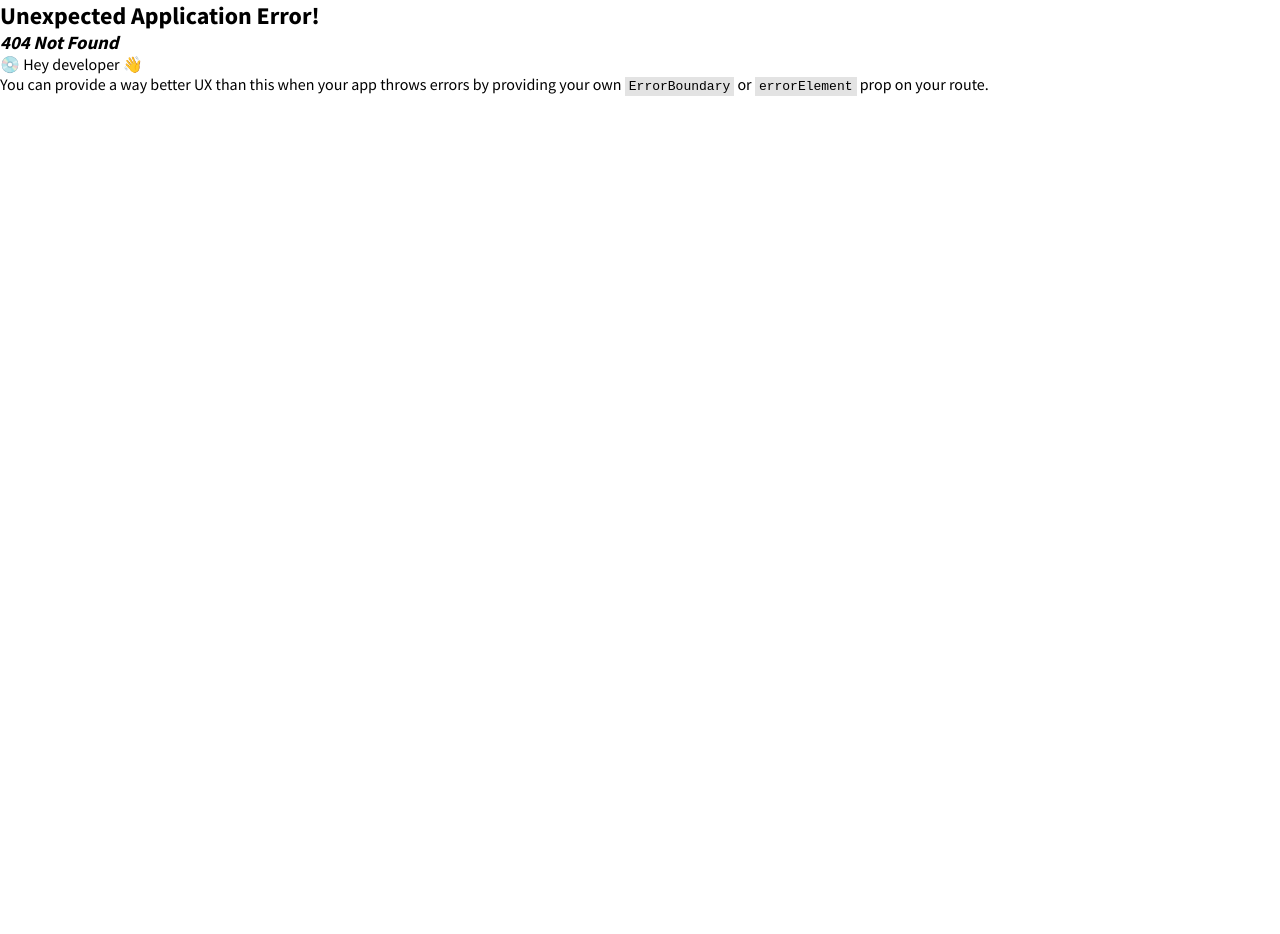
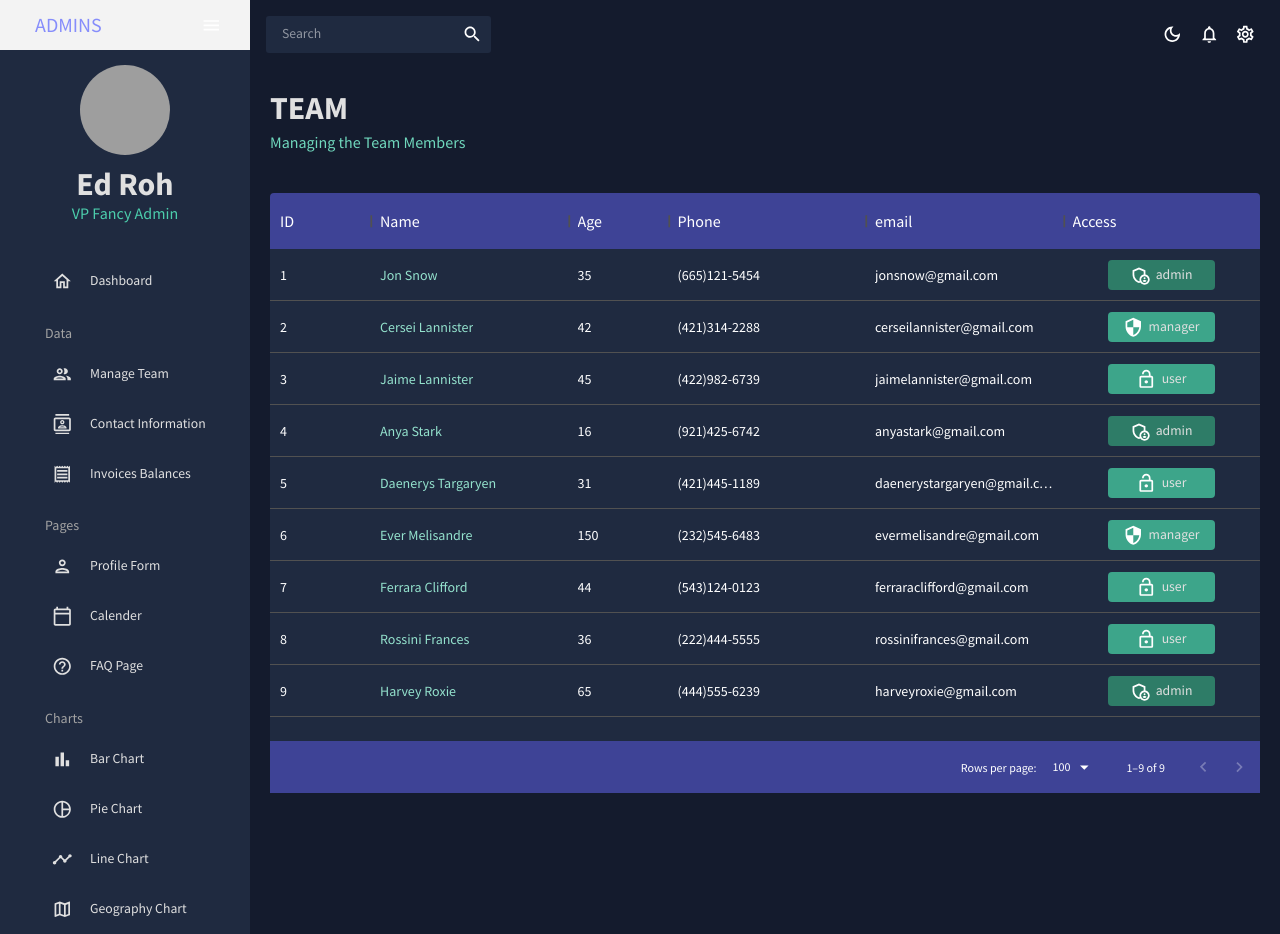
Before and after one commit to habiburrahman26/dashboard-with-material-ui, a React (Vite) app: page /team in a window 1280 px wide. Before the commit this address had no page. Before the commit the page ends 800 px from the top, so only its background shows below. Built offline with nearby package versions, Linux system fonts and the light colour scheme; grey boxes are pictures that could not be loaded.

Commit message:
team page design complete

```diff
--- a/src/main.jsx
+++ b/src/main.jsx
@@ -4,6 +4,7 @@
 import Dashboard from './scenes/dashboard';
 import { createBrowserRouter, RouterProvider } from 'react-router-dom';
 import App from './App';
+import Team from './scenes/team';
 
 const router = createBrowserRouter([
   {
@@ -14,6 +15,10 @@
         path: '/',
         element: <Dashboard />,
       },
+      {
+        path: '/team',
+        element: <Team />,
+      },
     ],
   },
 ]);
--- /dev/null
+++ b/src/scenes/team/index.jsx
@@ -0,0 +1,110 @@
+import { Box, Typography, useTheme } from '@mui/material';
+import { DataGrid } from '@mui/x-data-grid';
+import { mockDataTeam } from '../../data/mockData';
+import AdminPanelSettingsOutlinedIcon from '@mui/icons-material/AdminPanelSettingsOutlined';
+import LockOpenOutlinedIcon from '@mui/icons-material/LockOpenOutlined';
+import SecurityOutlinedIcon from '@mui/icons-material/SecurityOutlined';
+import Header from '../../components/Header';
+import { colors } from '@mui/material';
+import { tokens } from '../../theme';
+
+const Team = () => {
+  const theme = useTheme();
+  const colors = tokens(theme.palette.mode);
+
+  const columns = [
+    {
+      field: 'id',
+      headerName: 'ID',
+    },
+    {
+      field: 'name',
+      headerName: 'Name',
+      flex: 1,
+      cellClassName: 'name-column--cell',
+    },
+    {
+      field: 'age',
+      headerName: 'Age',
+      type: 'number',
+      headerAlign: 'left',
+      align: 'left',
+    },
+    {
+      field: 'phone',
+      headerName: 'Phone',
+      flex: 1,
+    },
+    {
+      field: 'email',
+      headerName: 'email',
+      flex: 1,
+    },
+    {
+      field: 'access',
+      headerName: 'Access',
+      flex: 1,
+      renderCell: ({ row: { access } }) => {
+        return (
+          <Box
+            width="60%"
+            m="0 auto"
+            p="5px"
+            display="flex"
+            justifyContent="center"
+            bgcolor={
+              access === 'admin'
+                ? colors.greenAccent[700]
+                : colors.greenAccent[600]
+            }
+            borderRadius="4px"
+          >
+            {access === 'admin' && <AdminPanelSettingsOutlinedIcon />}
+            {access === 'manager' && <SecurityOutlinedIcon />}
+            {access === 'user' && <LockOpenOutlinedIcon />}
+            <Typography color={colors.gray[100]} sx={{ ml: '5px' }}>
+              {access}
+            </Typography>
+          </Box>
+        );
+      },
+    },
+  ];
+  return (
+    <Box m="20px">
+      <Header title="TEAM" subTitle="Managing the Team Members" />
+      <Box
+        height="75vh"
+        mt="40px"
+        sx={{
+          '& .MuiDataGrid-root': {
+            border: 'none',
+            fontSize: '14px',
+          },
+          '& .MuiDataGrid-cell': {
+            borderBottom: 'none',
+          },
+          '& .MuiDataGrid-columnHeaders': {
+            borderBottom: 'none',
+            backgroundColor: colors.blueAccent[700],
+            fontSize: '16px',
+          },
+          '& .name-column--cell': {
+            color: colors.greenAccent[300],
+          },
+          '& .MuiDataGrid-virtualScroller': {
+            background: colors.primary[400],
+          },
+          '& .MuiDataGrid-footerContainer': {
+            backgroundColor: colors.blueAccent[700],
+            borderTop: 'none',
+          },
+        }}
+      >
+        <DataGrid rows={mockDataTeam} columns={columns} />
+      </Box>
+    </Box>
+  );
+};
+
+export default Team;
```
